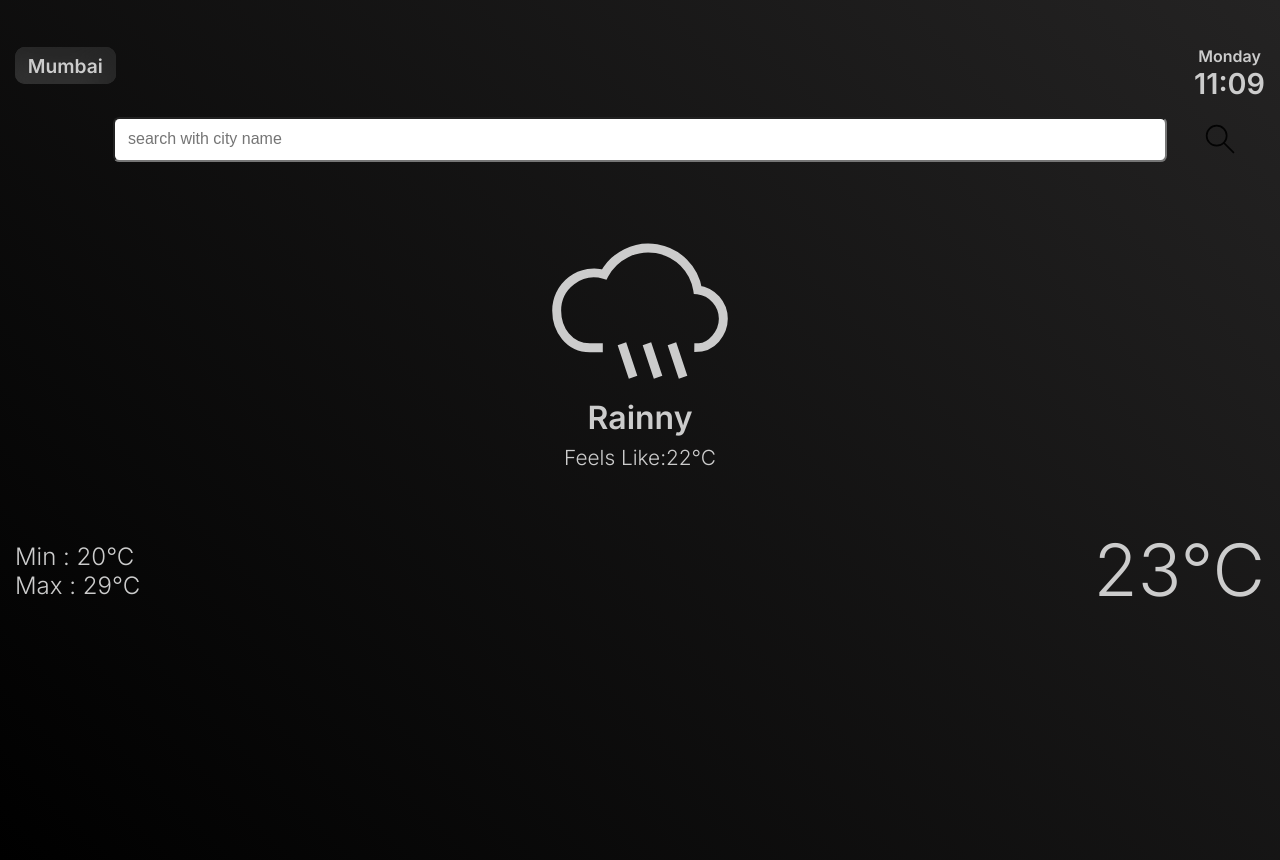
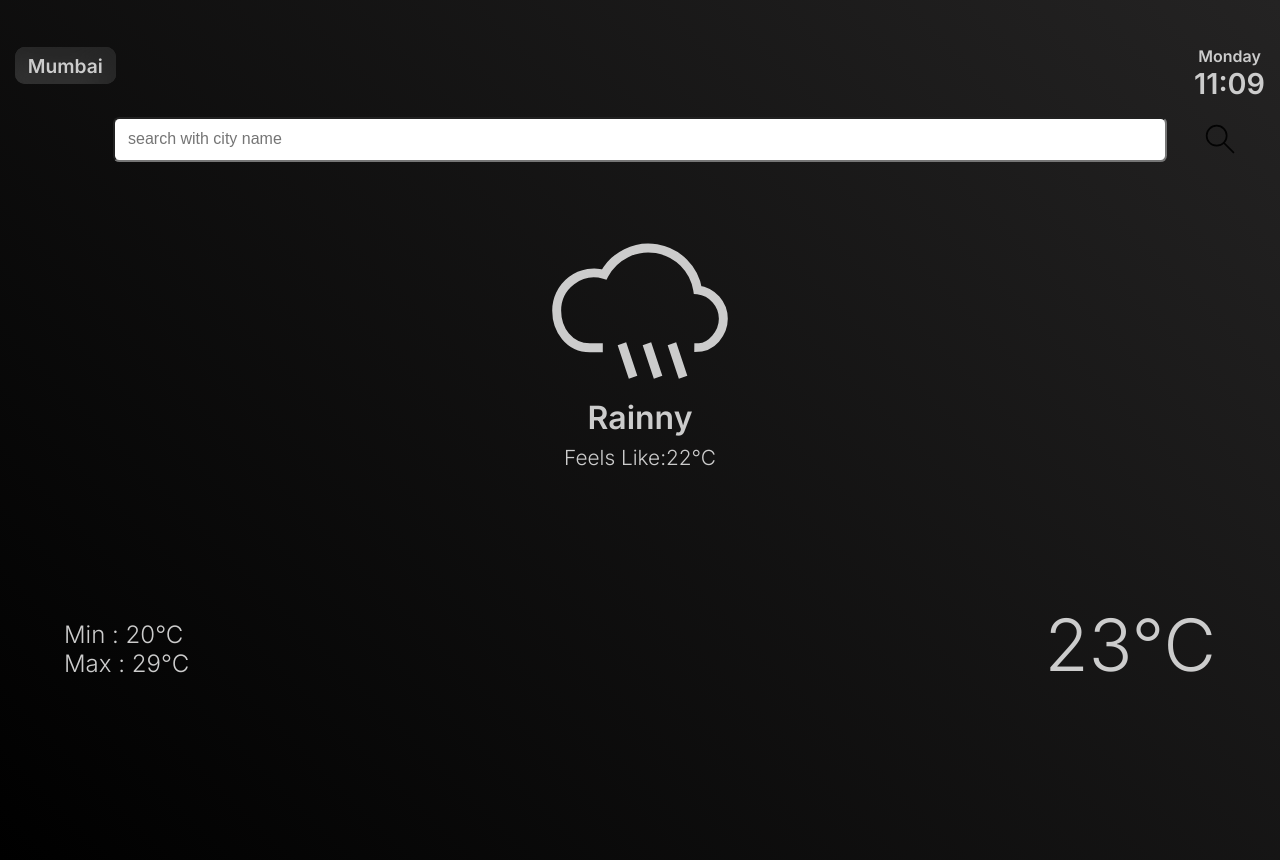
Before and after one commit to shubham-ghuge/weather_app, a plain HTML site: page index.html in a window 1280 px wide. Drawn offline with Linux system fonts and the light colour scheme.

Commit message:
ui testing

```diff
--- a/assets/css/style.css
+++ b/assets/css/style.css
@@ -95,25 +95,24 @@ header .time p {
   font-weight: 300;
 }
 .temperature{
-  margin-top: 3rem;
-  position: relative;
-  /* bottom: 10%;
+  position: absolute;
+  bottom: 20%;
   right: 0;
-  left: 0; */
+  left: 0;
 }
 .temperature .min-max{
-  /* position: absolute;
+  position: absolute;
   bottom: 0%;
-  left: 5%; */
-  margin: 1rem 0 0;
+  left: 5%;
+  margin: 0rem 0 10px;
 }
 .temperature .min-max h2{
   font-style: .9rem;
   font-weight: 300;
 }
 .temperature .current{
-  /* position: absolute;
+  position: absolute;
   bottom: 0%;
-  right: 5%; */
+  right: 5%;
   font-size: 4.5rem;
 }
```
